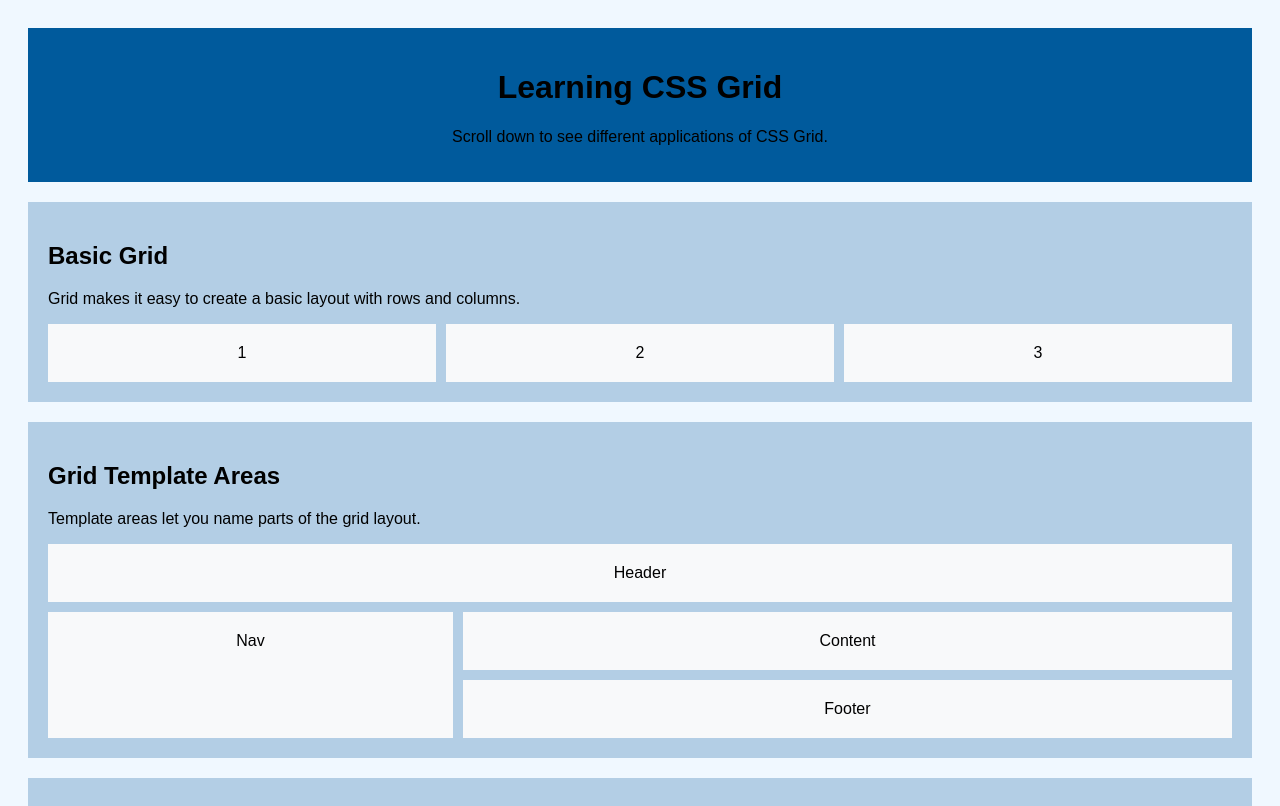
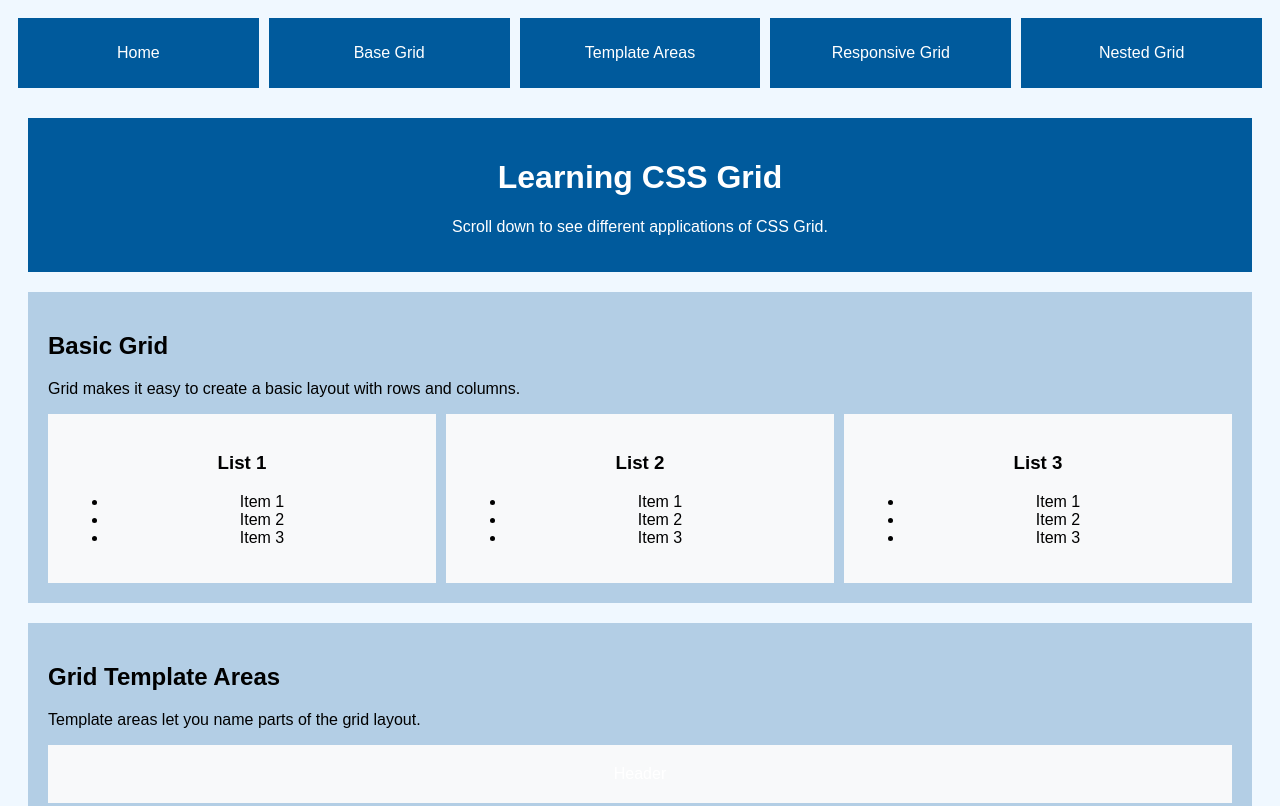
Before and after one commit to DylanWCCI/css-grid, a plain HTML site: page index.html in a window 1280 px wide. Shown: the top 806 px of the page. Drawn offline with Linux system fonts and the light colour scheme.

Commit message:
Added Nav Bar

```diff
--- a/index.html
+++ b/index.html
@@ -8,23 +8,54 @@
     <link rel="stylesheet" type="text/css" href="style.css">
 </head>
 <body>
-    <div class="grid-container">
+    <nav class="navbar">
+        <a href="#home" class="nav-item">Home</a>
+        <a href="#basic" class="nav-item">Base Grid</a>
+        <a href="#template" class="nav-item">Template Areas</a>
+        <a href="#responsive" class="nav-item">Responsive Grid</a>
+        <a href="#nested" class="nav-item">Nested Grid</a>
+      </nav>
+
+    <div class="grid-container" id="home">
         <header class="header">
             <h1>Learning CSS Grid</h1>
             <p>Scroll down to see different applications of CSS Grid.</p>
         </header>
 
-        <section class="content-grid-basic">
+        <section class="content-grid-basic" id="basic">
             <h2>Basic Grid</h2>
             <p>Grid makes it easy to create a basic layout with rows and columns.</p>
             <div class="grid-basic">
-                <div class="item">1</div>
-                <div class="item">2</div>
-                <div class="item">3</div>
+                <div class="item">
+                    <h3>List 1</h3>
+                    <ul>
+                        <li>Item 1</li>
+                        <li>Item 2</li>
+                        <li>Item 3</li>
+                    </ul>
+
+
+                </div>
+                <div class="item">
+                    <h3>List 2</h3>
+                    <ul>
+                        <li>Item 1</li>
+                        <li>Item 2</li>
+                        <li>Item 3</li>
+                    </ul>
+                </div>
+                <div class="item">
+                    <h3>List 3</h3>
+                    <ul>
+                        <li>Item 1</li>
+                        <li>Item 2</li>
+                        <li>Item 3</li>
+                    </ul>
+                </div>
             </div>
         </section>
 
-        <section class="content-grid-template">
+        <section class="content-grid-template" id="template">
             <h2>Grid Template Areas</h2>
             <p>Template areas let you name parts of the grid layout.</p>
             <div class="grid-template">
@@ -35,7 +66,7 @@
             </div>
         </section>
 
-        <section class="content-grid-responsive">
+        <section class="content-grid-responsive" id="responsive">
             <h2>Responsive Grid</h2>
             <p>With auto-fit and minmax(), you can make grids that adapt to screen size.</p>
             <div class="grid-responsive">
@@ -47,17 +78,31 @@
             </div>
         </section>
 
-        <section class="content-grid-nested">
+        <section class="content-grid-nested" id="nested">
             <h2>Nested Grid</h2>
             <p>Grids can be nested inside grid items for complex layouts.</p>
             <div class="grid-nested">
                 <div class="item">
-                    <div>1.1</div>
-                    <div>1.2</div>
+                    <div>
+                        <h4>1.1</h4>
+                        <p>Lorem ipsum dolor, sit amet consectetur adipisicing elit.</p>
+                    </div>
+                    <div>
+                        <h4>1.2</h4>
+                        <p>Lorem ipsum dolor sit amet consectetur, adipisicing elit. Inventore unde placeat ad quasi quibusdam.</p>
+                    </div>
                 </div>
                 <div class="item">
-                    <div>2.1</div>
-                    <div>2.2</div>
+                    <div>
+                        <h4>To-Do:</h4>
+                        <ol>
+                            <li>Learn CSS Grid</li>
+                        </ol>
+                    </div>
+                    <div>
+                       <h4>Next:</h4>
+                       <ol><li>Learn Flexbox</li></ol>
+                    </div>
                 </div>
             </div>
         </section>
--- a/style.css
+++ b/style.css
@@ -9,6 +9,30 @@ body {
     background-color: var(--background-color);
 }
 
+.navbar {
+    display: grid;
+    grid-template-columns: repeat(5, 1fr);
+    grid-gap: 10px;
+    padding: 10px;
+  }
+
+  .nav-item {
+    display: flex;
+    justify-content: center;
+    align-items: center;
+    color: #fff;
+    text-decoration: none;
+    height: 50px;
+    padding: 10px;
+    background-color: var(--header);
+    transition: background-color 0.3s ease;
+  }
+
+  .nav-item:hover {
+    background-color: var(--section);
+  }
+
+
 .grid-container {
     display: grid;
     grid-template-rows: auto 1fr auto;
@@ -19,6 +43,7 @@ body {
 .header, .footer {
     background-color: var(--header);
     padding: 20px;
+    color: #fff;
     text-align: center;
 }
 
@@ -90,7 +115,7 @@ section {
 
 .grid-nested .item {
     display: grid;
-    grid-template-columns: repeat(2, 1fr);
+    grid-template-columns: repeat(auto-fit, minmax(200px, 1fr));
     grid-gap: 10px;
     background-color: var(--item);
     padding: 20px;
```
